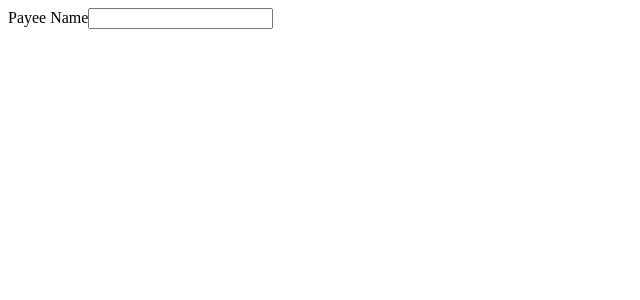
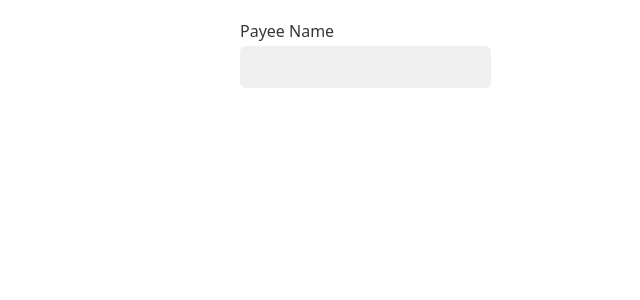
Before and after one commit to aaronminnick/angular-pipe-practice, an Angular app: page / in a window 1280 px wide. Shown: the top 300 px of the page, without its empty margins (0-640 px from the left). Built offline with nearby package versions, Linux system fonts and the light colour scheme.

Commit message:
add water.css

```diff
--- a/src/styles.css
+++ b/src/styles.css
@@ -1 +1 @@
-/* You can add global styles to this file, and also import other style files */
+@import "https://cdn.jsdelivr.net/npm/water.css@2/out/water.css";
```
